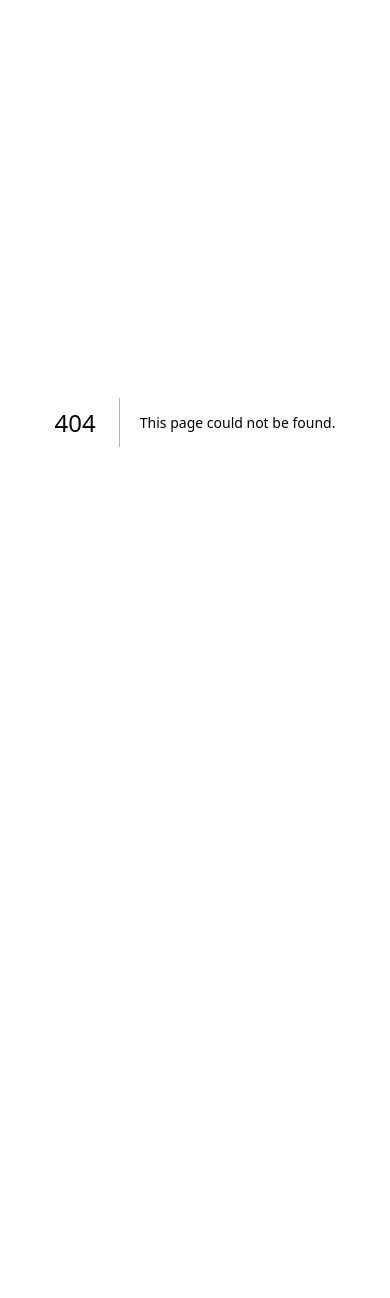
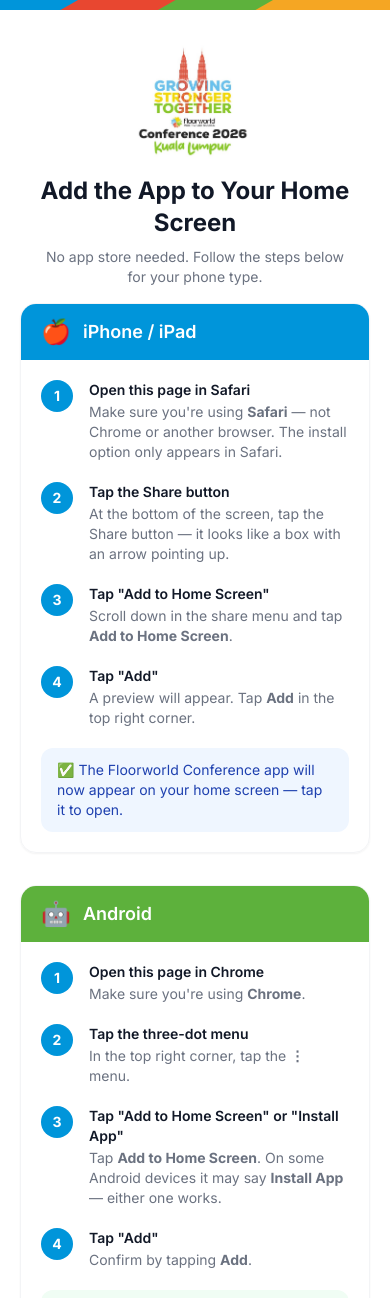
Before and after one commit to floorworldgplus-tech/floorworld-conference-2026, a Next.js app: page /install in a window 390 px wide. Before the commit this address had no page. Shown: the top 1298 px of the page. Before the commit the page ends 844 px from the top, so only its background shows below. Built offline with nearby package versions, Linux system fonts and the light colour scheme.

Commit message:
Add /install page with iPhone and Android setup instructions

```diff
--- /dev/null
+++ b/src/app/install/page.tsx
@@ -0,0 +1,115 @@
+import Image from 'next/image'
+import BrandStrip from '@/components/layout/BrandStrip'
+
+export const metadata = {
+  title: 'Install the App — Floorworld Conference 2026',
+}
+
+export default function InstallPage() {
+  return (
+    <div className="min-h-screen bg-white flex flex-col">
+      <BrandStrip height={10} />
+
+      {/* Header */}
+      <div className="flex flex-col items-center pt-8 pb-4 px-6">
+        <Image
+          src="/conference-logo.png"
+          alt="Floorworld Conference 2026"
+          width={120}
+          height={120}
+          className="mb-4"
+        />
+        <h1 className="text-2xl font-bold text-gray-900 text-center">Add the App to Your Home Screen</h1>
+        <p className="text-gray-500 text-center mt-2 text-sm max-w-xs">
+          No app store needed. Follow the steps below for your phone type.
+        </p>
+      </div>
+
+      <div className="flex-1 px-5 pb-10 max-w-lg mx-auto w-full space-y-8">
+
+        {/* iPhone */}
+        <div className="rounded-2xl border border-gray-100 shadow-sm overflow-hidden">
+          <div className="bg-[#0095DA] px-5 py-3 flex items-center gap-3">
+            <span className="text-2xl">🍎</span>
+            <span className="text-white font-semibold text-lg">iPhone / iPad</span>
+          </div>
+          <div className="px-5 py-5 space-y-5">
+
+            <Step number={1} title='Open this page in Safari'>
+              Make sure you&apos;re using <strong>Safari</strong> — not Chrome or another browser. The install option only appears in Safari.
+            </Step>
+
+            <Step number={2} title='Tap the Share button'>
+              At the bottom of the screen, tap the Share button — it looks like a box with an arrow pointing up.
+            </Step>
+
+            <Step number={3} title='Tap "Add to Home Screen"'>
+              Scroll down in the share menu and tap <strong>Add to Home Screen</strong>.
+            </Step>
+
+            <Step number={4} title='Tap "Add"'>
+              A preview will appear. Tap <strong>Add</strong> in the top right corner.
+            </Step>
+
+            <div className="bg-blue-50 rounded-xl px-4 py-3 text-sm text-blue-800">
+              ✅ The Floorworld Conference app will now appear on your home screen — tap it to open.
+            </div>
+          </div>
+        </div>
+
+        {/* Android */}
+        <div className="rounded-2xl border border-gray-100 shadow-sm overflow-hidden">
+          <div className="bg-[#5DB13C] px-5 py-3 flex items-center gap-3">
+            <span className="text-2xl">🤖</span>
+            <span className="text-white font-semibold text-lg">Android</span>
+          </div>
+          <div className="px-5 py-5 space-y-5">
+
+            <Step number={1} title='Open this page in Chrome'>
+              Make sure you&apos;re using <strong>Chrome</strong>.
+            </Step>
+
+            <Step number={2} title='Tap the three-dot menu'>
+              In the top right corner, tap the <strong>⋮</strong> menu.
+            </Step>
+
+            <Step number={3} title='Tap "Add to Home Screen" or "Install App"'>
+              Tap <strong>Add to Home Screen</strong>. On some Android devices it may say <strong>Install App</strong> — either one works.
+            </Step>
+
+            <Step number={4} title='Tap "Add"'>
+              Confirm by tapping <strong>Add</strong>.
+            </Step>
+
+            <div className="bg-green-50 rounded-xl px-4 py-3 text-sm text-green-800">
+              ✅ The Floorworld Conference app will now appear on your home screen — tap it to open.
+            </div>
+          </div>
+        </div>
+
+        {/* Help */}
+        <div className="rounded-2xl bg-gray-50 px-5 py-5 text-center space-y-2">
+          <p className="text-gray-700 font-medium">Need help?</p>
+          <p className="text-gray-500 text-sm">Visit the registration desk and our team will get you set up in seconds.</p>
+        </div>
+
+      </div>
+
+      <BrandStrip height={8} />
+    </div>
+  )
+}
+
+function Step({ number, title, children }: { number: number; title: string; children: React.ReactNode }) {
+  return (
+    <div className="flex gap-4">
+      <div className="flex-shrink-0 w-8 h-8 rounded-full bg-[#0095DA] text-white flex items-center justify-center font-bold text-sm">
+        {number}
+      </div>
+      <div>
+        <p className="font-semibold text-gray-900 text-sm">{title}</p>
+        <p className="text-gray-500 text-sm mt-0.5">{children}</p>
+      </div>
+    </div>
+  )
+}
```
